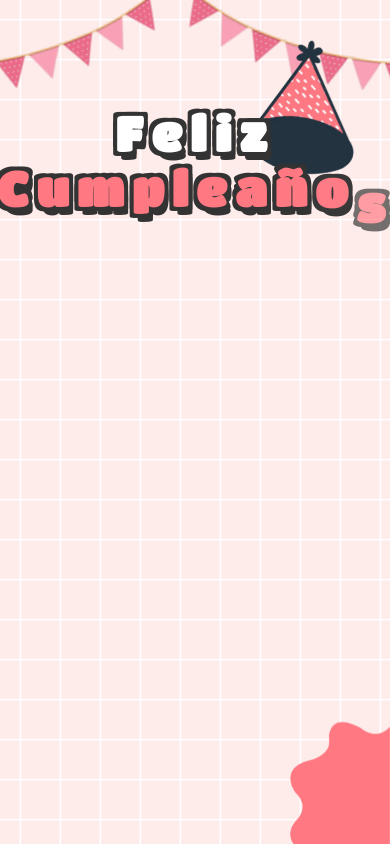
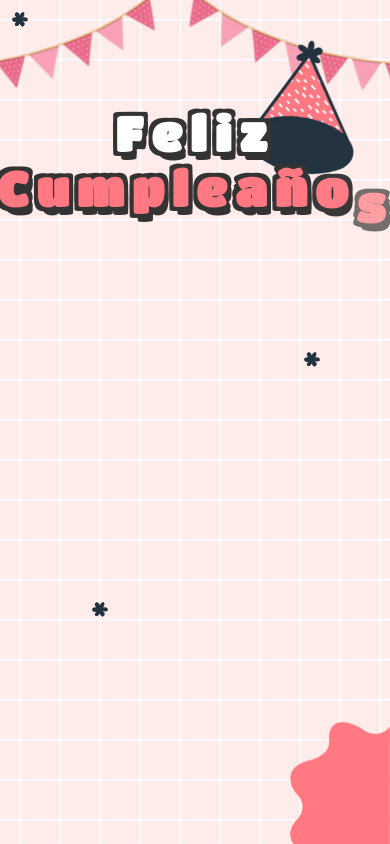
Before and after one commit to Dozerth/dozerth.github.io, a plain HTML site: page RGG_HB/index.html in a window 390 px wide. Drawn offline with nearby package versions, Linux system fonts and the light colour scheme; a web font is replaced by a local one.

Commit message:
UPDATE | Fixed Mobile View

```diff
--- a/RGG_HB/style.css
+++ b/RGG_HB/style.css
@@ -632,6 +632,29 @@ body {
 
 @media screen and (max-width: 658px)   {
 
+    /* Ajustes para las flores decorativas en el móvil */
+    .decorate_flower--one {
+        /* Nueva posición: Esquina superior izquierda, lejos de la bandera */
+        top: 10px;
+        left: 10px;
+        /* Reducimos un poco el tamaño si es necesario, ya que en la versión desktop está en el HTML (width="20") */
+        transform: scale(0.8);
+    }
+
+    .decorate_flower--two {
+        /* Nueva posición: En el centro, debajo del título "Cumpleaños" */
+        top: 350px;
+        left: 80%;
+        transform: translateX(-50%) scale(0.8); /* Centrar horizontalmente */
+    }
+
+    .decorate_flower--three {
+        /* Nueva posición: Cerca del icono de la carta/botón */
+        top: 600px;
+        right: 280px;
+        transform: scale(0.8);
+    }
+
     .flag__birthday .flag__left {
         transform: rotate(-10deg) translate(-119px,3px);
     }
@@ -781,6 +804,7 @@ body {
 
     .name span {
         font-size: 1rem;
+        white-space: nowrap;
     }
 
     .right .balloon_one {
```
